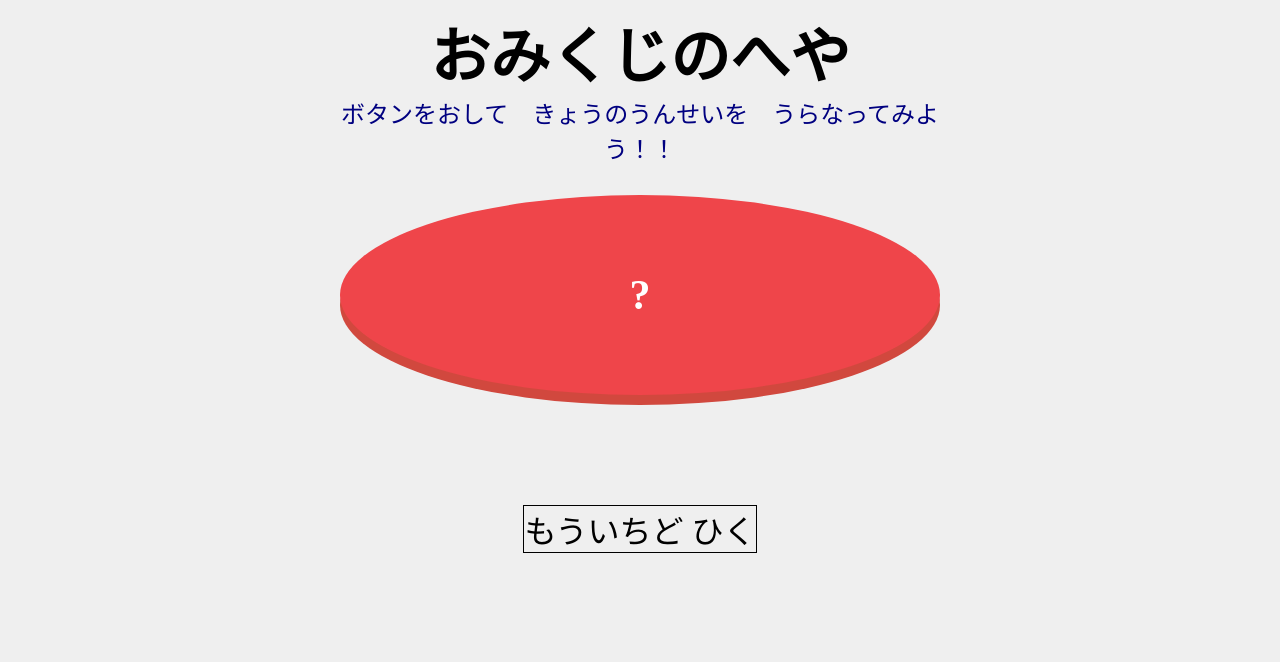
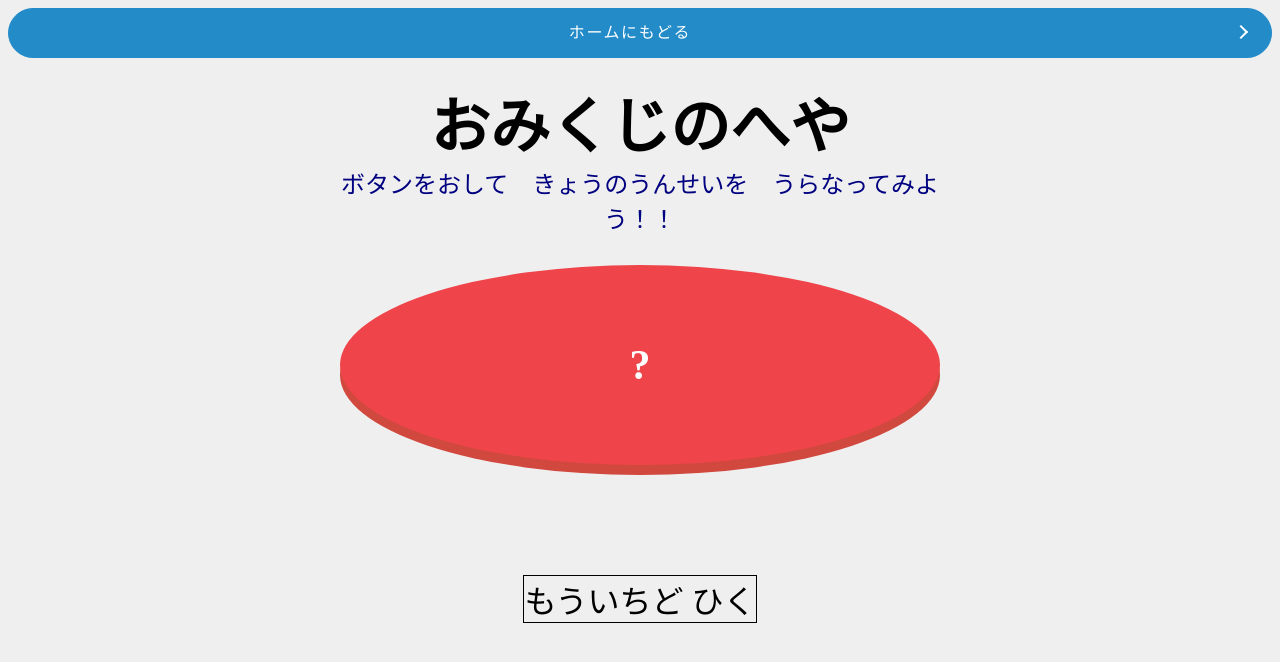
Before and after one commit to dieskay-coder/omikuji, a plain HTML site: page index.html in a window 1280 px wide. Drawn offline with Linux system fonts and the light colour scheme.

Commit message:
Add files via upload

```diff
--- a/css/styles.css
+++ b/css/styles.css
@@ -67,3 +67,48 @@ p {
   color:#d1483e;
   font-weight: bold;
 }
+
+
+/* 以下、ホームボタンの実装 */
+a.btn_03 {
+  display: flex;
+  justify-content: center;
+  align-items: center;
+  width: 100%;
+  height: 50px;
+  position: relative;
+  background: #228bc8;
+  border: 1px solid #228bc8;
+  border-radius: 30px;
+  box-sizing: border-box;
+  padding: 0 45px 0 25px;
+  color: #fff;
+  font-size: 16px;
+  letter-spacing: 0.1em;
+  line-height: 1.3;
+  text-align: left;
+  text-decoration: none;
+  transition-duration: 0.3s;
+  margin-bottom: 20px;
+}
+a.btn_03:before {
+  content: '';
+  width: 8px;
+  height: 8px;
+  border: 0;
+  border-top: 2px solid #fff;
+  border-right: 2px solid #fff;
+  transform: rotate(45deg);
+  position: absolute;
+  top: 50%;
+  right: 25px;
+  margin-top: -6px;
+}
+a.btn_03:hover {
+  background: #fff;
+  color: #228bc8;
+}
+a.btn_03:hover:before {
+  border-top: 2px solid #228bc8;
+  border-right: 2px solid #228bc8;
+}
--- a/index.html
+++ b/index.html
@@ -6,6 +6,7 @@
   <link rel="stylesheet" href="css/styles.css">
 </head>
 <body>
+  <a class="btn_03" href="https://dieskay-coder.github.io/">ホームにもどる</a>
   <div class="top">
     <h1>おみくじのへや</h1>
     <h2>ボタンをおして　きょうのうんせいを　うらなってみよう！！</h2>
--- a/js/main.js
+++ b/js/main.js
@@ -40,14 +40,14 @@
     window.setTimeout(() => {
       const n = Math.random();
       if (n < 0.5) {
+        sound1.play();
         btn.textContent = 'おおあたり!!';
-        sound1.play();
       }else if (n < 0.8) {
+        sound2.play();
         btn.textContent = 'あたり!';
-        sound2.play();
       }else {
+        sound3.play();
         btn.textContent ='はずれ(>o<)';
-        sound3.play();
       };
     },5000);
   },{once: true});
```
